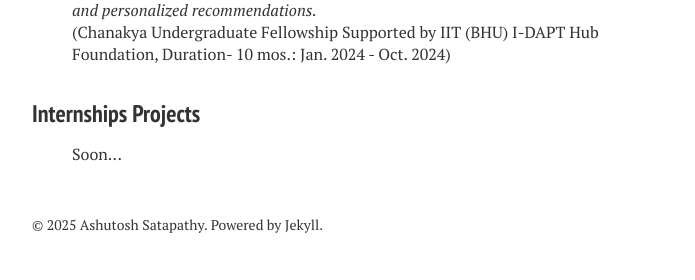
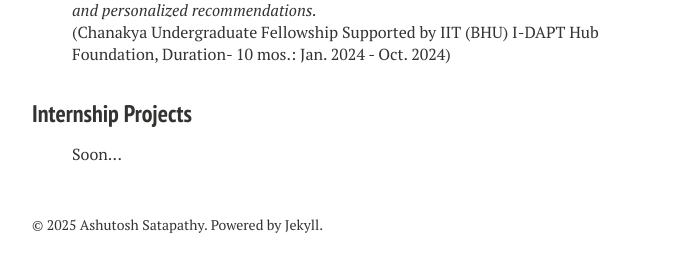
Before and after one commit to ashutoshsatapathy1990/ashutoshsatapathy1990.github.io, a Jekyll site: the page built from projects.md, in a window 1280 px wide. Shown: the part 1562-1842 px from the top of the page, without its empty margins (288-983 px from the left). Built offline with Jekyll 4.4.1, drawn with Linux system fonts in a browser that asks for light colours; nearby versions of some CDN libraries.

Commit message:
Update projects.html

```diff
--- a/_layouts/projects.html
+++ b/_layouts/projects.html
@@ -151,7 +151,7 @@ M. Jaswanthi, Ch. Chandrika, S. Vyshnavi and Ch. Prasanna (Chanakya UG Fellows)
 </li>
 </ul>
 
-<h3 style="margin-bottom:0px;padding-top:10px;">Internships Projects</h3>
+<h3 style="margin-bottom:0px;padding-top:10px;">Internship Projects</h3>
 <ul class="biblist">
  Soon...
 </ul>
```
